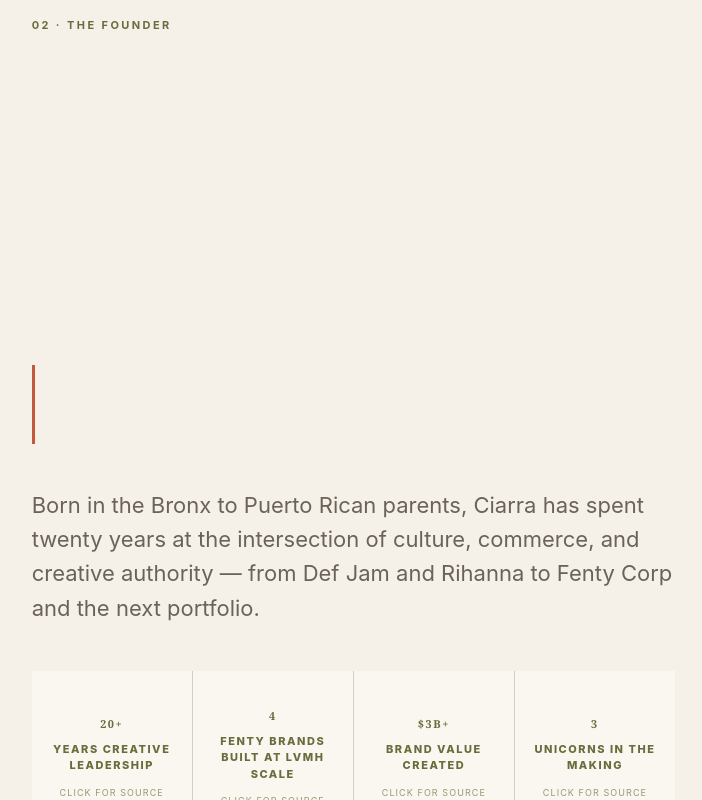
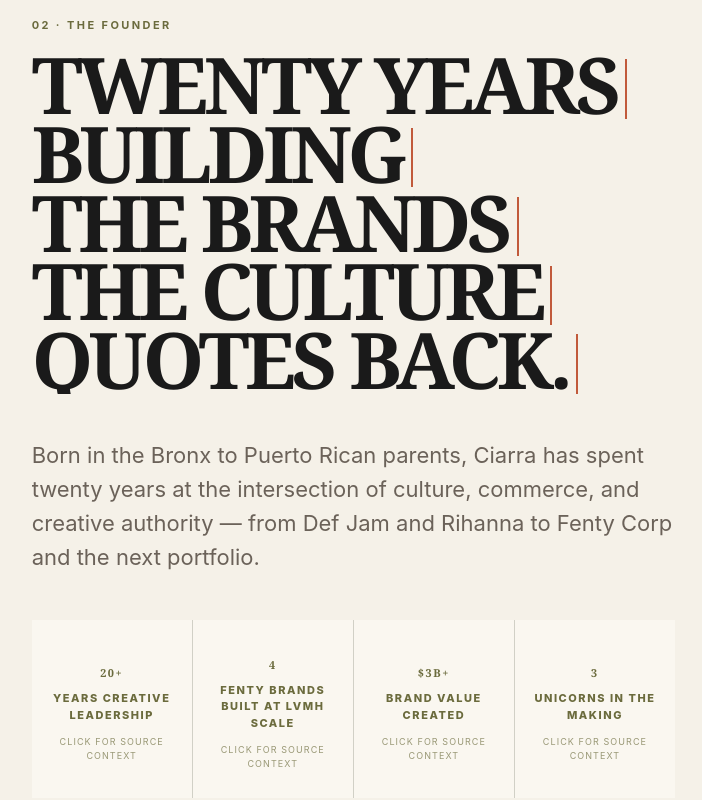
Before and after one commit to ssripada09-svg/miojo-pitch-site, a Next.js app: page / in a window 1280 px wide. Shown: the part 1020-1820 px from the top of the page, without its empty margins (555-1257 px from the left). Built offline with nearby package versions, Linux system fonts and the light colour scheme.

Commit message:
Fix founder headline clipping

```diff
--- a/src/app/globals.css
+++ b/src/app/globals.css
@@ -434,3 +434,12 @@
 .residence-image { position:relative; min-height:620px; overflow:hidden; background:var(--forest); }
 .residence-image::after { content:""; position:absolute; inset:0; background:linear-gradient(0deg, rgba(31,44,32,.18), transparent 50%); pointer-events:none; }
 @media (max-width:980px) { .residence-image { min-height:420px; } }
+
+/* Hotfix 10: prevent founder typed headline from clipping */
+.founder-typed-title { max-width:100%; overflow:hidden; }
+.founder-typed-title h2 { font-size:clamp(52px,6.1vw,96px); line-height:.88; max-width:100%; }
+.founder-typed-title .type-stack-line { max-width:100%; width:100%; white-space:normal; border-right:0; animation:founder-line-in 680ms cubic-bezier(.2,.85,.35,1) var(--delay) both; }
+.founder-typed-title .type-stack-line::after { content:""; display:inline-block; width:2px; height:.76em; margin-left:8px; background:var(--terracotta); vertical-align:-.06em; animation:caret 650ms steps(1) infinite; }
+@keyframes founder-line-in { from { opacity:0; clip-path:inset(0 100% 0 0); transform:translateY(8px); } to { opacity:1; clip-path:inset(0 0 0 0); transform:translateY(0); } }
+@media (max-width:1180px) { .founder-typed-title h2 { font-size:clamp(46px,7vw,78px); } }
+@media (max-width:980px) { .founder-typed-title h2 { font-size:clamp(42px,11vw,72px); } }
```
